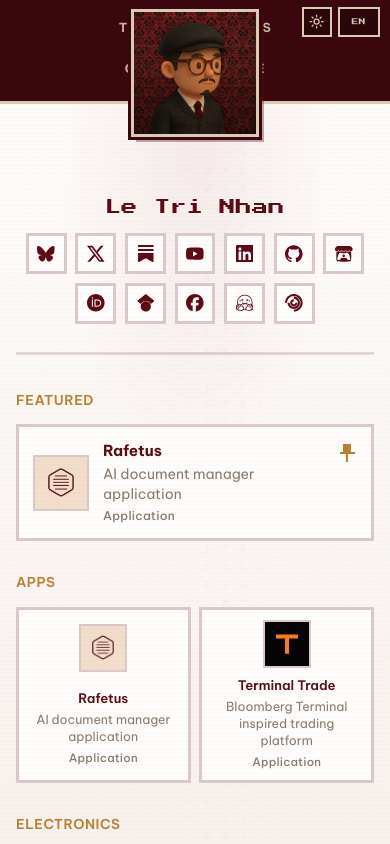
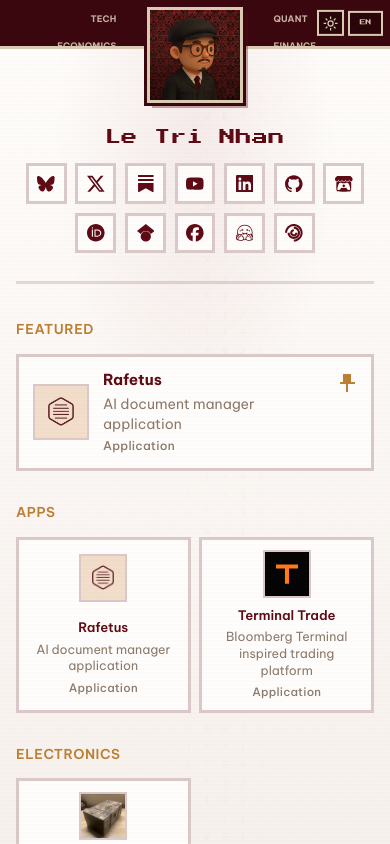
Before and after one commit to letrinhandn/letrinhan-site, a React (Vite) app: page / in a window 390 px wide. Shown: the top 844 px of the page. Built offline with nearby package versions, Linux system fonts and the light colour scheme.

Commit message:
Fix mobile hub header stacking over the avatar.
Keep the 3-column nav on narrow viewports and re-sync scroll progress after Back from lab sites.

```diff
--- a/src/App.css
+++ b/src/App.css
@@ -865,33 +865,49 @@
 }
 
 @media (max-width: 720px) {
+  /* Keep the same 3-col hub header as desktop — never stack nav under the avatar. */
   .site-header {
-    --logo-size: 128px;
+    --logo-size: 112px;
     --logo-compact: 36px;
-    padding-inline: 1rem;
-    height: auto;
+    --logo-gap: 0.7rem;
+    --header-pad-y: 0.45rem;
+    padding-inline: 3.4rem 3.4rem;
+    height: calc(var(--logo-compact) + var(--header-pad-y) * 2 + 3px);
     min-height: calc(var(--logo-compact) + var(--header-pad-y) * 2 + 3px);
   }
 
   .site-header-bar {
-    grid-template-columns: 1fr;
-    justify-items: center;
-    gap: 0.45rem;
-    height: auto;
-    padding-block: 0.15rem 0.35rem;
+    grid-template-columns: minmax(0, 1fr) auto minmax(0, 1fr);
+    justify-items: stretch;
+    column-gap: var(--nav-gap);
+    height: 100%;
+    padding-block: 0;
   }
 
-  .site-nav-left,
+  .site-nav {
+    gap: 0.2rem 0.25rem;
+  }
+
+  .site-nav-left {
+    justify-content: flex-end;
+  }
+
   .site-nav-right {
-    justify-content: center;
+    justify-content: flex-start;
+  }
+
+  .site-nav-link {
+    padding: 0.25rem 0.35rem;
+    font-size: 0.62rem;
+    letter-spacing: 0.02em;
   }
 
   .site-logo-slot {
-    display: none;
+    display: block;
   }
 
   .hero {
-    padding-top: 5.1rem;
+    padding-top: 4.6rem;
   }
 
   .hero-name {
@@ -899,9 +915,39 @@
   }
 
   .site-controls {
-    top: 0.45rem;
-    right: 0.65rem;
-    transform: none;
+    top: 50%;
+    right: 0.45rem;
+    transform: translateY(-50%);
+    gap: 0.3rem;
+  }
+
+  .header-chip {
+    min-width: 2.15rem;
+    min-height: 1.55rem;
+    padding: 0.25rem 0.4rem;
+    font-size: 0.36rem;
+  }
+
+  .header-chip.is-icon {
+    min-width: 1.55rem;
+    padding: 0.22rem;
+  }
+}
+
+@media (max-width: 420px) {
+  .site-header {
+    --logo-size: 96px;
+    --logo-compact: 32px;
+    padding-inline: 3rem;
+  }
+
+  .site-nav-link {
+    font-size: 0.56rem;
+    padding: 0.2rem 0.28rem;
+  }
+
+  .hero {
+    padding-top: 4.1rem;
   }
 }
 
--- a/src/App.tsx
+++ b/src/App.tsx
@@ -455,11 +455,20 @@ export default function App() {
       if (frame) return
       frame = requestAnimationFrame(sync)
     }
+    // pageshow covers bfcache Back from labs (Finance/Tech/…)
+    const onPageShow = () => {
+      cancelAnimationFrame(frame)
+      frame = requestAnimationFrame(sync)
+    }
     sync()
     window.addEventListener('scroll', onScroll, { passive: true })
+    window.addEventListener('pageshow', onPageShow)
+    window.addEventListener('resize', onPageShow)
     return () => {
       cancelAnimationFrame(frame)
       window.removeEventListener('scroll', onScroll)
+      window.removeEventListener('pageshow', onPageShow)
+      window.removeEventListener('resize', onPageShow)
     }
   }, [])
 
```
